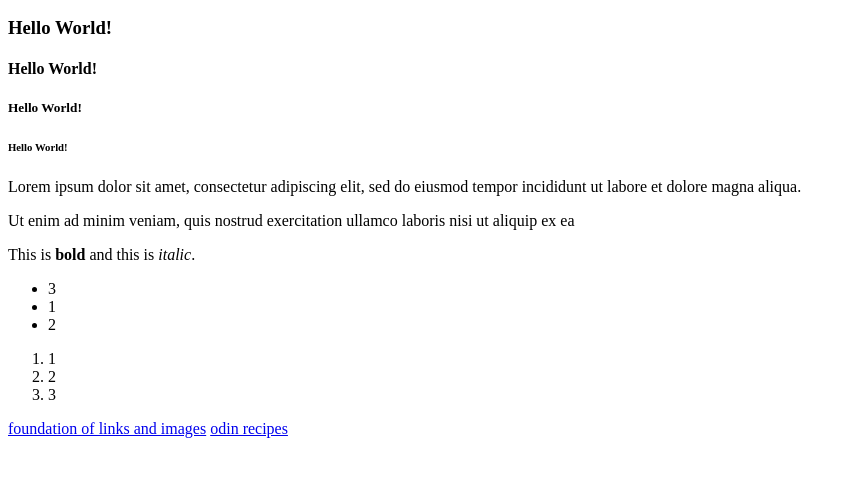
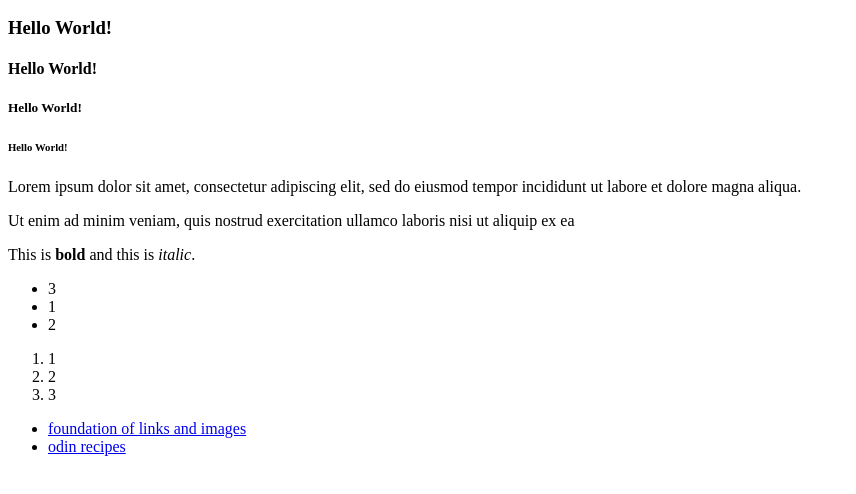
Before and after one commit to a1an-huang/OdinProjectFoundations, a plain HTML site: page index.html in a window 1280 px wide. Shown: the part 110-604 px from the top of the page, without its empty margins (0-856 px from the left). Drawn offline with Linux system fonts and the light colour scheme.

```diff
--- a/index.html
+++ b/index.html
@@ -45,10 +45,14 @@
       <li>3</li>
     </ol>
 
-    <!-- Anchor -->
-    <a href="odin-links-and-images/index.html"
-      >foundation of links and images</a
-    >
-    <a href="odin-recipes/index.html">odin recipes</a>
+    <!-- anchor with link to projects -->
+    <ul>
+      <li>
+        <a href="odin-links-and-images/index.html"
+          >foundation of links and images</a
+        >
+      </li>
+      <li><a href="odin-recipes/index.html">odin recipes</a></li>
+    </ul>
   </body>
 </html>
```
Also changed, not shown: odin-recipes/index.html (+3 -0 lines), README.md, odin-recipes/README.md.
